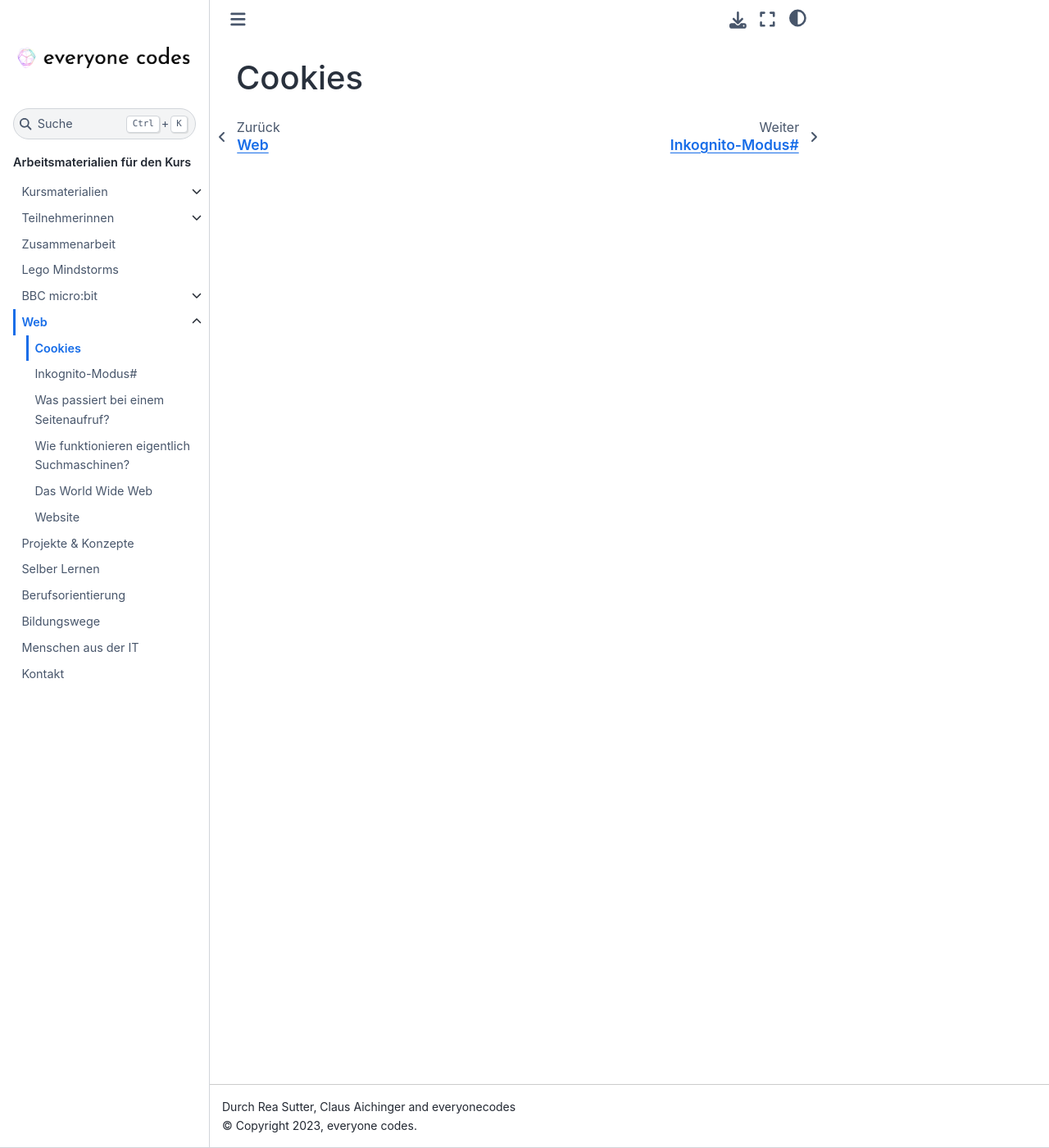
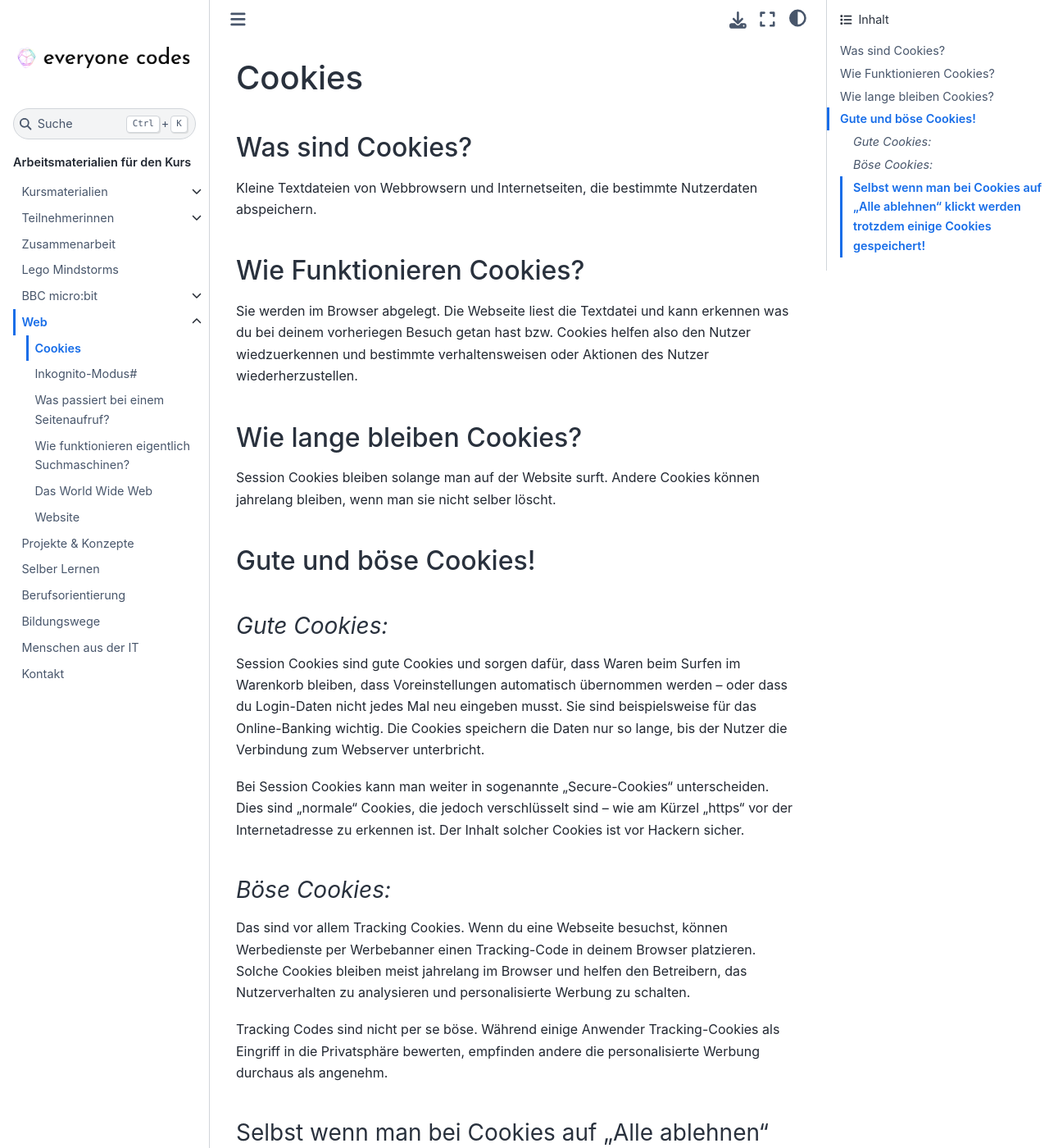
Before and after one commit to ec-mentors/IT-ist-das-was-fuer-mich-i05, a Sphinx documentation site: the page built from source/web/cookies.md, in a window 1280 px wide and 1400 px high. Shown: the whole window at 82% size. Built offline with Sphinx 7.4.7 and the Sphinx Book theme 1.1.4, drawn with Linux system fonts in a browser that asks for light colours; some of the changed text lies outside the part shown.

Commit message:
Update cookies.md

```diff
--- a/source/web/cookies.md
+++ b/source/web/cookies.md
@@ -1 +1,28 @@
 # Cookies
+## Was sind Cookies? ##
+
+Kleine Textdateien von Webbrowsern und Internetseiten, die bestimmte Nutzerdaten abspeichern.
+
+## Wie Funktionieren Cookies?
+
+Sie werden im Browser abgelegt. Die Webseite liest die Textdatei und kann erkennen was du bei deinem vorheriegen Besuch getan hast bzw. Cookies helfen also den Nutzer wiedzuerkennen und bestimmte verhaltensweisen oder Aktionen des Nutzer wiederherzustellen.
+
+## Wie lange bleiben Cookies?
+
+Session Cookies bleiben solange man auf der Website surft.
+Andere Cookies können jahrelang bleiben, wenn man sie nicht selber löscht.
+
+## Gute und böse Cookies! ##
+
+### *Gute Cookies:* ###
+Session Cookies sind gute Cookies und sorgen dafür, dass Waren beim Surfen im Warenkorb bleiben, dass Voreinstellungen automatisch übernommen werden – oder dass du Login-Daten nicht jedes Mal neu eingeben musst.
+Sie sind beispielsweise für das Online-Banking wichtig. Die Cookies speichern die Daten nur so lange, bis der Nutzer die Verbindung zum Webserver unterbricht.
+
+Bei Session Cookies kann man weiter in sogenannte „Secure-Cookies“ unterscheiden. Dies sind „normale“ Cookies, die jedoch verschlüsselt sind – wie am Kürzel „https“ vor der Internetadresse zu erkennen ist. Der Inhalt solcher Cookies ist vor Hackern sicher.
+
+### *Böse Cookies:* ###
+Das sind vor allem Tracking Cookies. Wenn du eine Webseite besuchst, können Werbedienste per Werbebanner einen Tracking-Code in deinem Browser platzieren. Solche Cookies bleiben meist jahrelang im Browser und helfen den Betreibern, das Nutzerverhalten zu analysieren und personalisierte Werbung zu schalten.
+
+Tracking Codes sind nicht per se böse. Während einige Anwender Tracking-Cookies als Eingriff in die Privatsphäre bewerten, empfinden andere die personalisierte Werbung durchaus als angenehm.
+
+### Selbst wenn man bei Cookies auf "Alle ablehnen" klickt werden trotzdem einige Cookies gespeichert! ###
```
